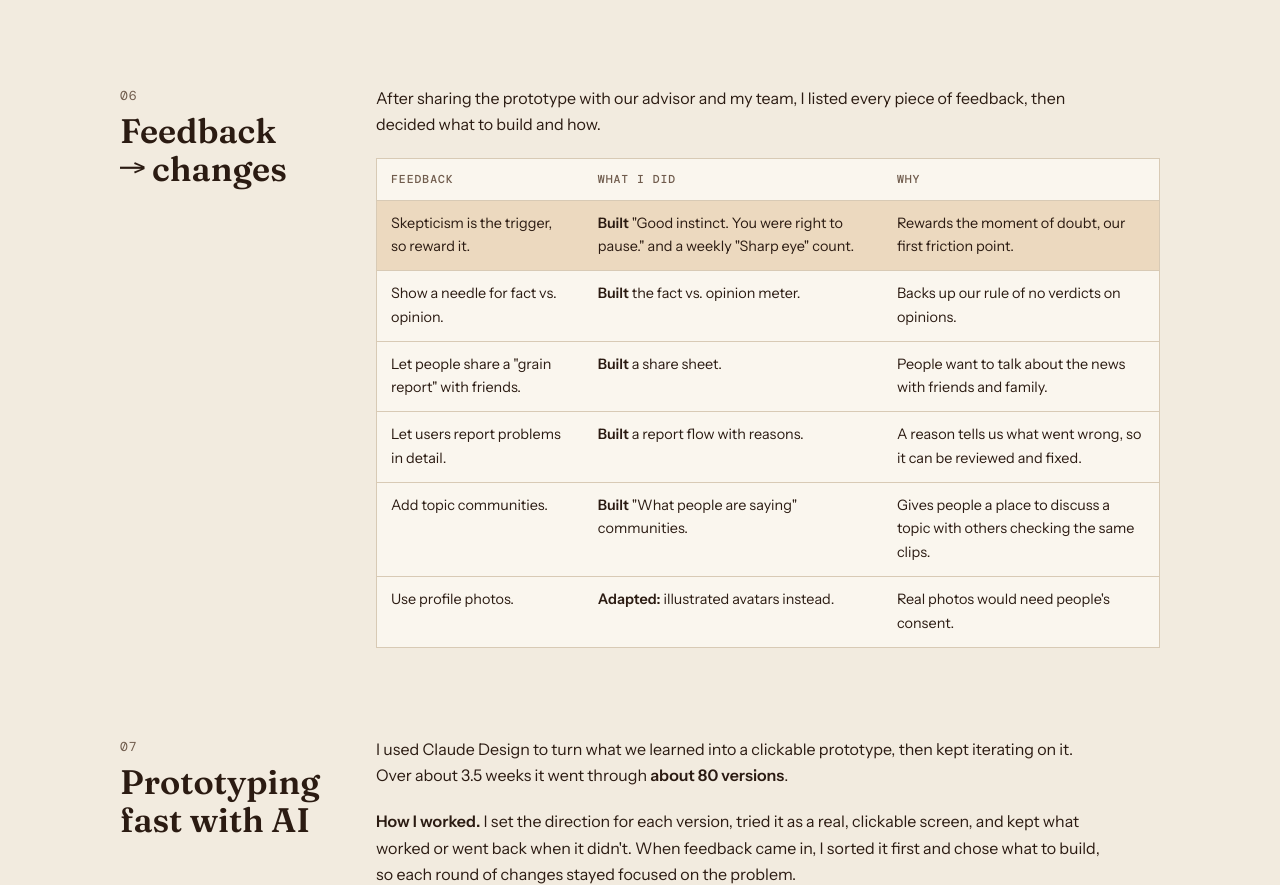
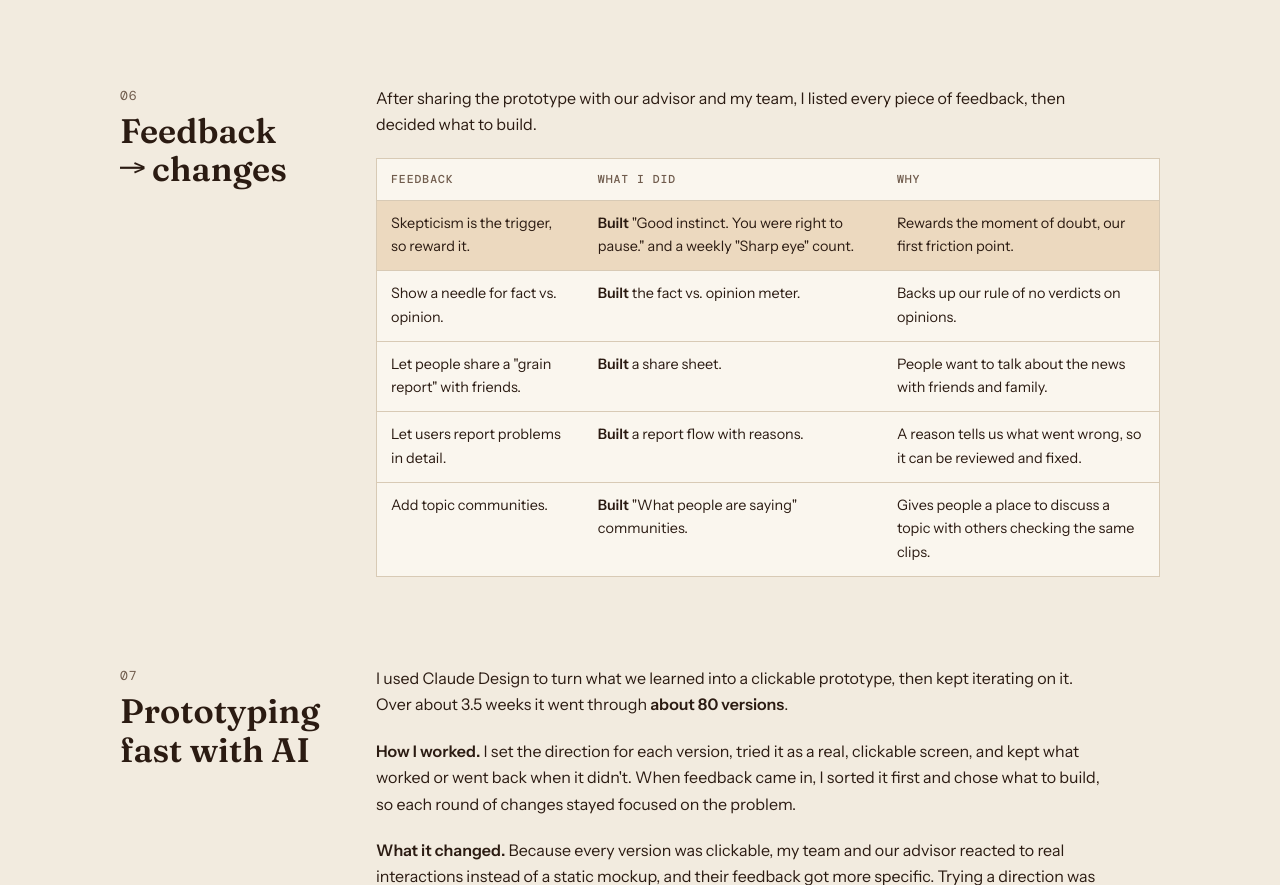
Before and after one commit to fe17-q/design, a plain HTML site: page projects/grain.html in a window 1280 px wide. Shown: the part 5723-6608 px from the top of the page. Drawn offline with nearby package versions, Linux system fonts and the light colour scheme.

Commit message:
Grain: remove avatars row
Co-Authored-By: Claude Opus 5.5 <noreply@anthropic.com>
Claude-Session: https://claude.ai/code/session_018WqZ56rTA6UGxJvzRTf1qz

```diff
--- a/projects/grain.html
+++ b/projects/grain.html
@@ -165,7 +165,7 @@
   <section class="cs-section" aria-labelledby="feedback-h">
     <header><span class="label">06</span><h2 id="feedback-h">Feedback → changes</h2></header>
     <div class="cs-body wide">
-      <p style="max-width:68ch">After sharing the prototype with our advisor and my team, I listed every piece of feedback, then decided what to build and how.</p>
+      <p style="max-width:68ch">After sharing the prototype with our advisor and my team, I listed every piece of feedback, then decided what to build.</p>
       <div class="table-wrap">
         <table>
           <thead><tr><th>Feedback</th><th>What I did</th><th>Why</th></tr></thead>
@@ -175,7 +175,6 @@
             <tr><td>Let people share a "grain report" with friends.</td><td><strong>Built</strong> a share sheet.</td><td>People want to talk about the news with friends and family.</td></tr>
             <tr><td>Let users report problems in detail.</td><td><strong>Built</strong> a report flow with reasons.</td><td>A reason tells us what went wrong, so it can be reviewed and fixed.</td></tr>
             <tr><td>Add topic communities.</td><td><strong>Built</strong> "What people are saying" communities.</td><td>Gives people a place to discuss a topic with others checking the same clips.</td></tr>
-            <tr><td>Use profile photos.</td><td><strong>Adapted:</strong> illustrated avatars instead.</td><td>Real photos would need people's consent.</td></tr>
           </tbody>
         </table>
       </div>
```
